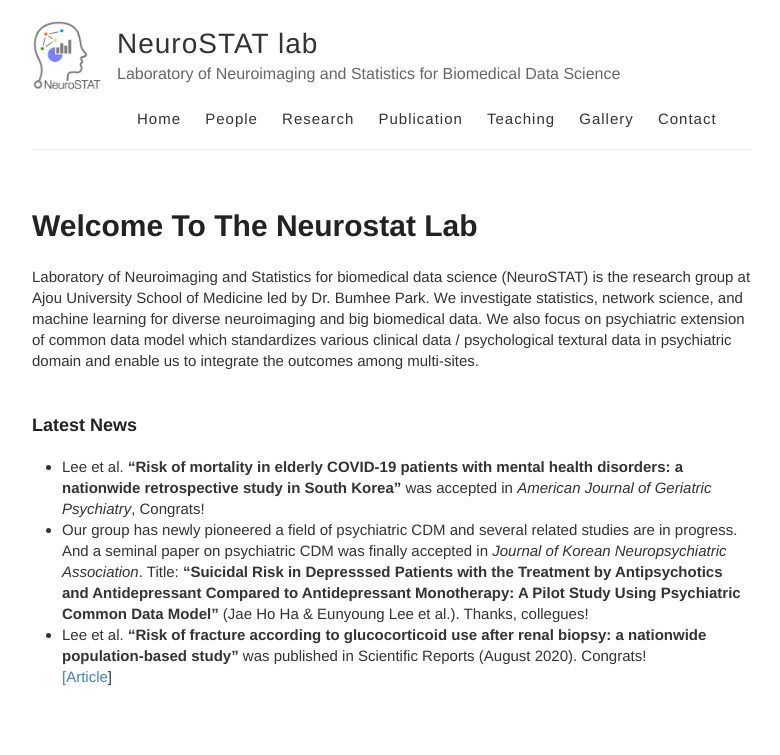
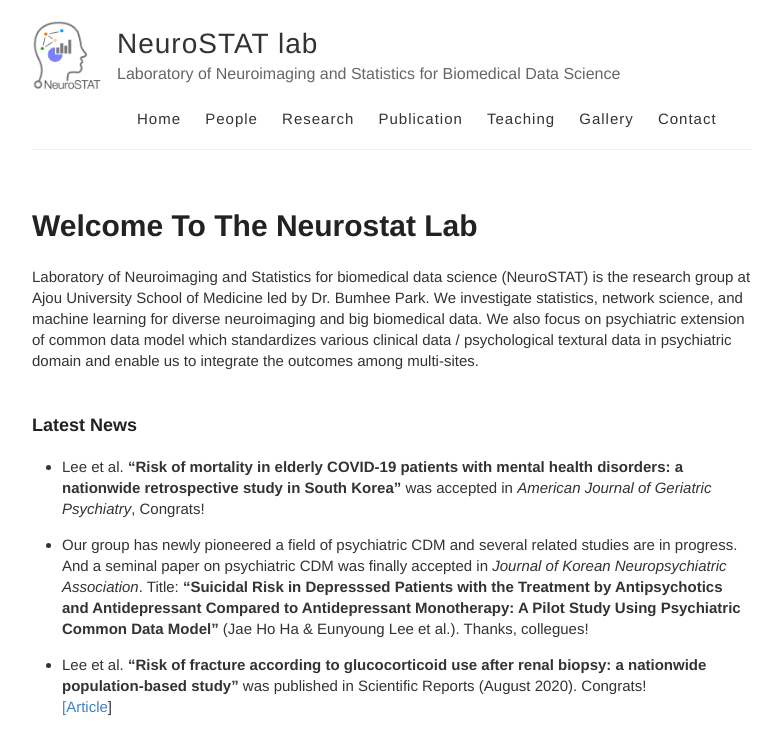
Before and after one commit to neurostat-lab/neurostat-lab.github.io, a Jekyll site: the page built from _posts/2020-08-06-Welcome-to-the-NeuroSTAT-lab.md, in a window 1280 px wide. Shown: the top 755 px of the page, without its empty margins (248-1028 px from the left). Built offline with Jekyll 4.4.1, drawn with Linux system fonts in a browser that asks for light colours.

Commit message:
Update 2020-08-06-Welcome-to-the-NeuroSTAT-lab.md

```diff
--- a/_posts/2020-08-06-Welcome-to-the-NeuroSTAT-lab.md
+++ b/_posts/2020-08-06-Welcome-to-the-NeuroSTAT-lab.md
@@ -3,10 +3,13 @@ layout: post
 ---
 Laboratory of Neuroimaging and Statistics for biomedical data science (NeuroSTAT) is the research group at Ajou University School of Medicine led by Dr. Bumhee Park. We investigate statistics, network science, and machine learning for diverse neuroimaging and big biomedical data. We also focus on psychiatric extension of common data model which standardizes various clinical data / psychological textural data in psychiatric domain and enable us to integrate the outcomes among multi-sites.<br>
 <br>
+
 #### Latest News
 
 * Lee et al. **"Risk of mortality in elderly COVID-19 patients with mental health disorders: a nationwide retrospective study in South Korea"** was accepted in _American Journal of Geriatric Psychiatry_, Congrats! <br>
-* Our group has newly pioneered a field of psychiatric CDM and several related studies are in progress. And a seminal paper on psychiatric CDM was finally accepted in _Journal of Korean Neuropsychiatric Association_.
-Title: **"Suicidal Risk in Depresssed Patients with the Treatment by Antipsychotics and Antidepressant Compared to Antidepressant Monotherapy: A Pilot Study Using Psychiatric Common Data Model"** (Jae Ho Ha & Eunyoung Lee et al.). Thanks, collegues!  <br>
+
+* Our group has newly pioneered a field of psychiatric CDM and several related studies are in progress. And a seminal paper on psychiatric CDM was finally accepted in _Journal of Korean Neuropsychiatric Association_. Title: **"Suicidal Risk in Depresssed Patients with the Treatment by Antipsychotics and Antidepressant Compared to Antidepressant Monotherapy: A Pilot Study Using Psychiatric Common Data Model"** (Jae Ho Ha & Eunyoung Lee et al.). Thanks, collegues!  <br>
+
 * Lee et al. **"Risk of fracture according to glucocorticoid use after renal biopsy: a nationwide population-based study"** was published in Scientific Reports (August 2020). Congrats! <br>
 [\[Article](https://www.nature.com/articles/s41598-020-70935-w)]
+<br>
```
